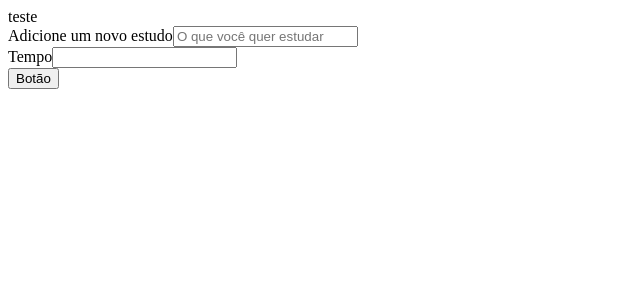
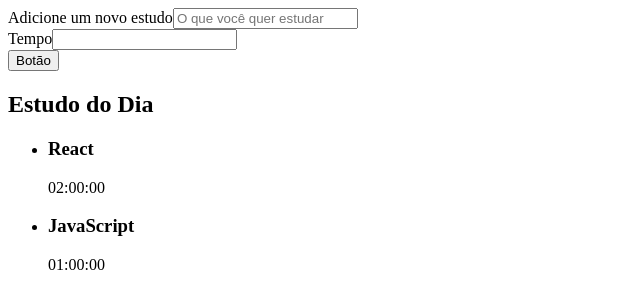
Before and after one commit to augustosplett/alura-studies, a React (Create React App) app: page / in a window 1280 px wide. Shown: the top 308 px of the page, without its empty margins (0-640 px from the left). Built offline with nearby package versions, Linux system fonts and the light colour scheme.

Commit message:
Implementado componente de lista

```diff
--- a/src/App.tsx
+++ b/src/App.tsx
@@ -1,10 +1,11 @@
 import Formulario from './coponents/formulario';
-
+import Lista
+ from './coponents/lista';
 function App() {
   return (
     <div className="App">
-      teste
       <Formulario />
+      <Lista />
     </div>
   );
 }
--- /dev/null
+++ b/src/coponents/lista/index.tsx
@@ -0,0 +1,22 @@
+import React from "react";
+
+function Lista(){
+
+    const tarefas = [{tarefa: 'React', tempo: '02:00:00' },{tarefa: 'JavaScript', tempo: '01:00:00' }]
+
+    return(
+        <aside>
+          <h2>Estudo do Dia</h2>
+          <ul>
+            {tarefas.map((item, index) => (
+                <li>
+                    <h3>{item.tarefa}</h3>
+                    <span>{item.tempo}</span>
+                </li>
+            ))}
+          </ul>
+        </aside>
+    )
+}
+
+export default Lista;
```
